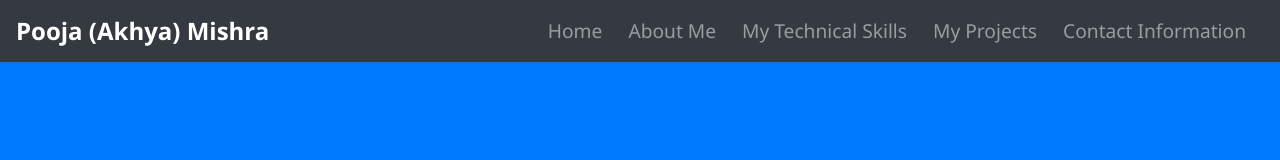
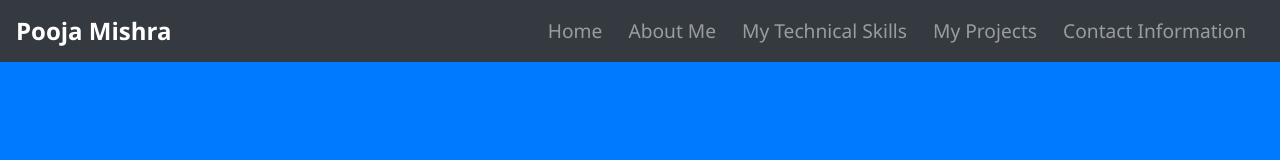
Before and after one commit to poojaakhyamishra/poojaakhyamishra.github.io, a plain HTML site: page index.html in a window 1280 px wide. Shown: the top 160 px of the page. Drawn offline with nearby package versions, Linux system fonts and the light colour scheme; grey boxes are pictures that could not be loaded.

Commit message:
Update index.html

```diff
--- a/index.html
+++ b/index.html
@@ -184,9 +184,8 @@
 </head>
 <body>
 
-  <!-- Navbar -->
   <nav class="navbar navbar-expand-lg navbar-dark bg-dark">
-    <a class="navbar-brand" href="#">Pooja (Akhya) Mishra</a>
+    <a class="navbar-brand" href="#">Pooja Mishra</a>
     <button class="navbar-toggler" type="button" data-toggle="collapse" data-target="#navbarNav" aria-controls="navbarNav" aria-expanded="false" aria-label="Toggle navigation">
       <span class="navbar-toggler-icon"></span>
     </button>
@@ -196,7 +195,7 @@
           <a class="nav-link" href="#home">Home</a>
         </li>
         <li class="nav-item">
-          <a class="nav-link" href="#about">About Me</a>
+          <a class="nav-link" href="#about">About Me </a>
         </li>
         <li class="nav-item">
           <a class="nav-link" href="#skills">My Technical Skills</a>
@@ -205,12 +204,11 @@
           <a class="nav-link" href="#projects">My Projects</a>
         </li>
         <li class="nav-item">
-          <a class="nav-link" href="#contact">Contact Information </a>
+          <a class="nav-link" href="#contact">Contact Information</a>
         </li>
       </ul>
     </div>
   </nav>
-
 
   <div class="header" id="home">
     <img src="https://avatars.githubusercontent.com/u/92906037?v=4" alt="Profile Photo">
```
